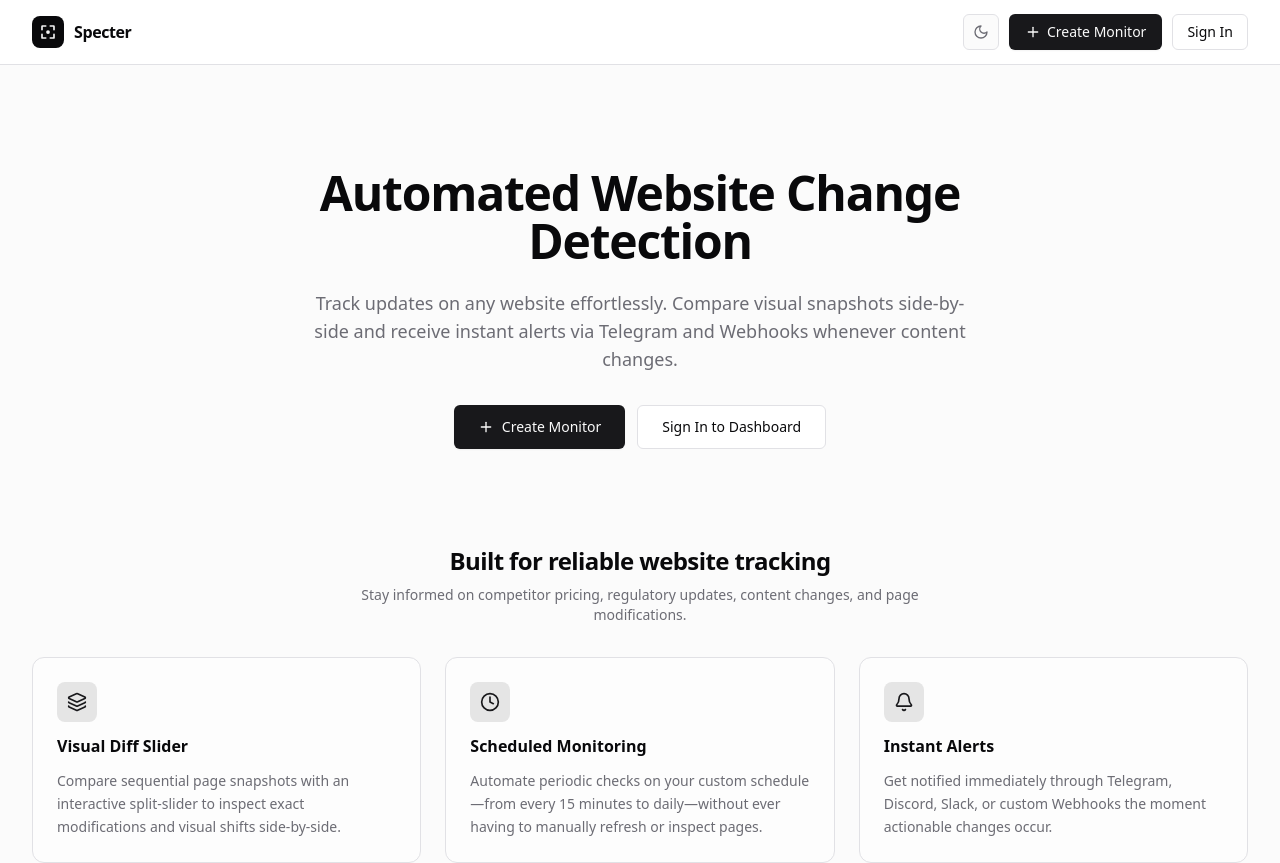
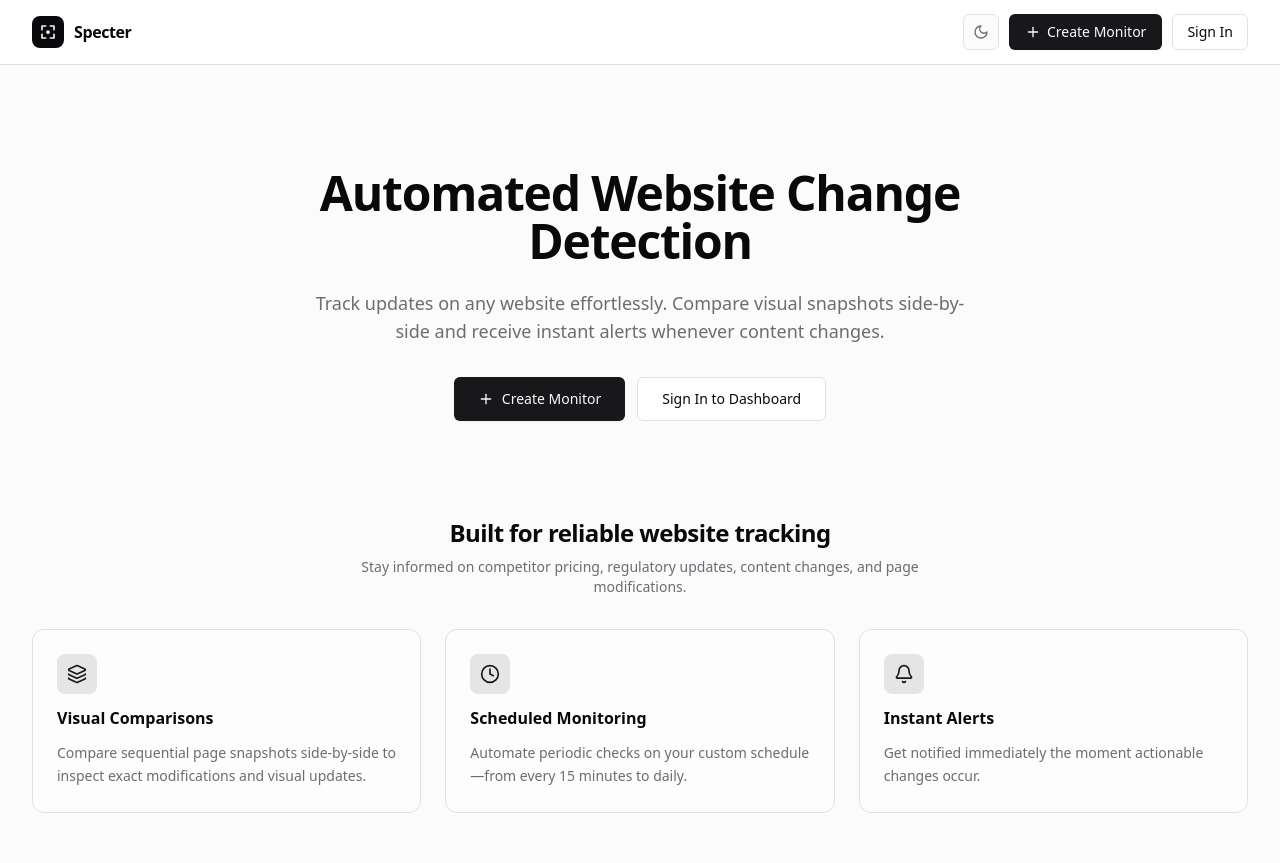
Before and after one commit to pedroaugusto04/Specter, a Next.js app in the folder frontend/: page / in a window 1280 px wide. Shown: the top 863 px of the page. Built offline with nearby package versions, Linux system fonts and the light colour scheme; no server answers.

Commit message:
refactor(landing): streamline copy and remove redundant channel examples and phrasing

```diff
--- a/frontend/src/app/layout.tsx
+++ b/frontend/src/app/layout.tsx
@@ -17,7 +17,7 @@ export const metadata: Metadata = {
     template: '%s | Specter',
   },
   description:
-    'Track visual and content changes across any website. Automated scheduled monitoring and instant alerts via Telegram and Webhooks.',
+    'Track visual and content changes across any website. Automated scheduled monitoring and instant alerts whenever updates occur.',
   applicationName: 'Specter',
   authors: [{ name: 'Specter Team' }],
   generator: 'Next.js',
--- a/frontend/src/components/marketing/LandingSection.tsx
+++ b/frontend/src/components/marketing/LandingSection.tsx
@@ -42,7 +42,7 @@ export function LandingSection({ user, onGetStarted, onOpenCreate }: LandingSect
 
         <p className="text-base sm:text-lg text-muted-foreground leading-relaxed max-w-2xl mx-auto">
           Track updates on any website effortlessly. Compare visual snapshots side-by-side and
-          receive instant alerts via Telegram and Webhooks whenever content changes.
+          receive instant alerts whenever content changes.
         </p>
 
         {/* Central Action Buttons */}
@@ -108,10 +108,10 @@ export function LandingSection({ user, onGetStarted, onOpenCreate }: LandingSect
             <div className="h-10 w-10 rounded-lg bg-primary/10 text-primary flex items-center justify-center">
               <Layers className="h-5 w-5" />
             </div>
-            <h3 className="text-base font-semibold text-foreground">Visual Diff Slider</h3>
+            <h3 className="text-base font-semibold text-foreground">Visual Comparisons</h3>
             <p className="text-sm text-muted-foreground leading-relaxed">
-              Compare sequential page snapshots with an interactive split-slider to inspect exact
-              modifications and visual shifts side-by-side.
+              Compare sequential page snapshots side-by-side to inspect exact modifications and
+              visual updates.
             </p>
           </div>
 
@@ -121,8 +121,7 @@ export function LandingSection({ user, onGetStarted, onOpenCreate }: LandingSect
             </div>
             <h3 className="text-base font-semibold text-foreground">Scheduled Monitoring</h3>
             <p className="text-sm text-muted-foreground leading-relaxed">
-              Automate periodic checks on your custom schedule—from every 15 minutes to
-              daily—without ever having to manually refresh or inspect pages.
+              Automate periodic checks on your custom schedule—from every 15 minutes to daily.
             </p>
           </div>
 
@@ -132,8 +131,7 @@ export function LandingSection({ user, onGetStarted, onOpenCreate }: LandingSect
             </div>
             <h3 className="text-base font-semibold text-foreground">Instant Alerts</h3>
             <p className="text-sm text-muted-foreground leading-relaxed">
-              Get notified immediately through Telegram, Discord, Slack, or custom Webhooks the
-              moment actionable changes occur.
+              Get notified immediately the moment actionable changes occur.
             </p>
           </div>
         </div>
```
